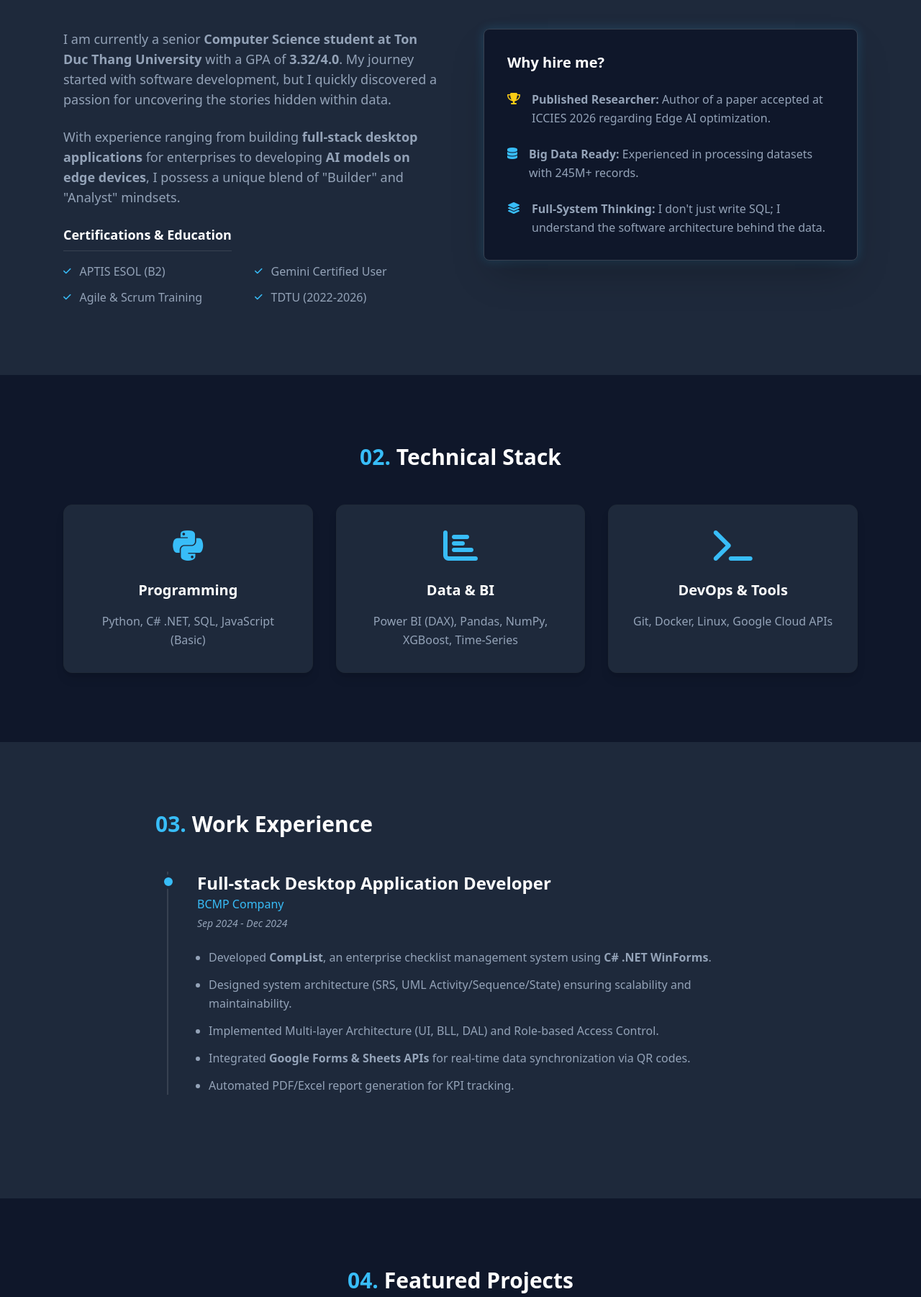
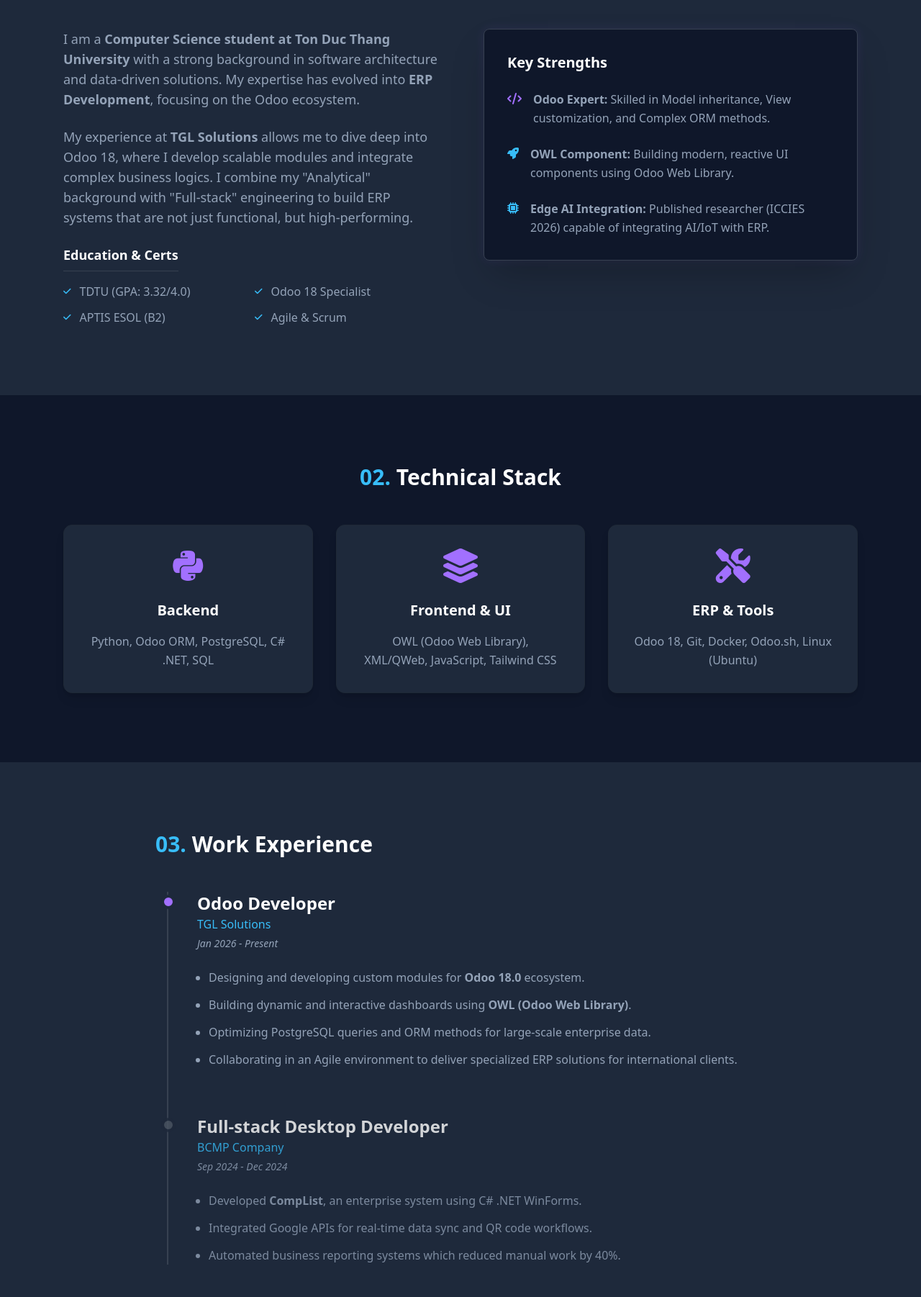
Before and after one commit to ngduy-dev/ngduy-dev.github.io, a plain HTML site: page index.html in a window 1280 px wide. Shown: the part 940-2742 px from the top of the page at 72% size. Drawn offline with nearby package versions, Linux system fonts and the light colour scheme.

Commit message:
Update title and content for Odoo Developer role

```diff
--- a/index.html
+++ b/index.html
@@ -3,7 +3,7 @@
 <head>
     <meta charset="UTF-8">
     <meta name="viewport" content="width=device-width, initial-scale=1.0">
-    <title>Nguyen Quoc Duy | Data Analyst & BI</title>
+    <title>Nguyen Quoc Duy | Odoo Developer</title>
     <script src="https://cdn.tailwindcss.com"></script>
     <link rel="stylesheet" href="https://cdnjs.cloudflare.com/ajax/libs/font-awesome/6.4.0/css/all.min.css">
 
@@ -12,10 +12,10 @@
             theme: {
                 extend: {
                     colors: {
-                        primary: '#0f172a', // Nền chính
-                        secondary: '#1e293b', // Nền phụ
-                        accent: '#38bdf8', // Màu điểm nhấn (Xanh dương)
-                        highlight: '#facc15', // Màu vàng highlight
+                        primary: '#0f172a',
+                        secondary: '#1e293b',
+                        accent: '#38bdf8', // Xanh dương Odoo-ish
+                        highlight: '#a270ff', // Màu tím đặc trưng Odoo
                         textGray: '#94a3b8'
                     }
                 }
@@ -26,14 +26,14 @@
     <style>
         .fade-in { animation: fadeIn 1s ease-in forwards; opacity: 0; }
         @keyframes fadeIn { from { opacity: 0; transform: translateY(20px); } to { opacity: 1; transform: translateY(0); } }
-        .project-card:hover { transform: translateY(-5px); border-color: #38bdf8; }
+        .project-card:hover { transform: translateY(-5px); border-color: #a270ff; }
     </style>
 </head>
 <body class="bg-primary text-white font-sans antialiased leading-relaxed">
 
     <nav class="fixed w-full z-50 bg-primary/95 backdrop-blur-sm border-b border-gray-800 shadow-md">
         <div class="max-w-7xl mx-auto px-6 py-4 flex justify-between items-center">
-            <a href="#" class="text-2xl font-bold text-accent tracking-tighter">NQD<span class="text-white">.</span></a>
+            <a href="#" class="text-2xl font-bold text-accent tracking-tighter">NQD<span class="text-highlight">.</span></a>
             <div class="space-x-8 text-sm font-medium hidden md:block">
                 <a href="#about" class="hover:text-accent transition">About</a>
                 <a href="#skills" class="hover:text-accent transition">Skills</a>
@@ -47,10 +47,10 @@
     <section class="min-h-screen flex items-center justify-center pt-10">
         <div class="max-w-4xl mx-auto px-6 text-center fade-in" style="animation-delay: 0.2s;">
             <h1 class="text-5xl md:text-7xl font-bold mb-4 text-white tracking-tight">Nguyen Quoc Duy</h1>
-            <h2 class="text-2xl md:text-3xl text-accent font-medium mb-6">Data Analyst | Business Intelligence</h2>
+            <h2 class="text-2xl md:text-3xl text-highlight font-medium mb-6">Odoo Developer | Python & ERP Specialist</h2>
 
             <p class="text-textGray max-w-3xl mx-auto mb-10 text-lg leading-relaxed">
-                Analyst focused on transforming complex datasets into actionable business strategies. Expertise spans retail analytics, time-series forecasting, and automated reporting systems, supported by a strong foundation in software engineering and applied AI.
+                Software Engineer specializing in <strong>Odoo 18 ERP</strong> development. Expert in building custom modules, optimizing business workflows, and creating modern UI components with <strong>OWL</strong>. Passionate about bridging the gap between robust backend logic and intuitive enterprise solutions.
             </p>
 
             <div class="flex flex-wrap justify-center items-center gap-6 text-sm md:text-base text-gray-400 font-mono">
@@ -80,39 +80,39 @@
             <div class="grid grid-cols-1 lg:grid-cols-2 gap-16 items-start">
                 <div class="text-textGray text-lg space-y-6">
                     <p>
-                        I am currently a senior <strong>Computer Science student at Ton Duc Thang University</strong> with a GPA of <strong>3.32/4.0</strong>. My journey started with software development, but I quickly discovered a passion for uncovering the stories hidden within data.
+                        I am a <strong>Computer Science student at Ton Duc Thang University</strong> with a strong background in software architecture and data-driven solutions. My expertise has evolved into <strong>ERP Development</strong>, focusing on the Odoo ecosystem.
                     </p>
                     <p>
-                        With experience ranging from building <strong>full-stack desktop applications</strong> for enterprises to developing <strong>AI models on edge devices</strong>, I possess a unique blend of "Builder" and "Analyst" mindsets.
+                        My experience at <strong>TGL Solutions</strong> allows me to dive deep into Odoo 18, where I develop scalable modules and integrate complex business logics. I combine my "Analytical" background with "Full-stack" engineering to build ERP systems that are not just functional, but high-performing.
                     </p>
 
                     <div class="mt-8">
-                        <h4 class="text-white font-bold mb-4 border-b border-gray-700 pb-2 inline-block">Certifications & Education</h4>
+                        <h4 class="text-white font-bold mb-4 border-b border-gray-700 pb-2 inline-block">Education & Certs</h4>
                         <ul class="grid grid-cols-1 sm:grid-cols-2 gap-3 text-base">
+                            <li class="flex items-center"><i class="fas fa-check text-accent mr-3 text-xs"></i> TDTU (GPA: 3.32/4.0)</li>
+                            <li class="flex items-center"><i class="fas fa-check text-accent mr-3 text-xs"></i> Odoo 18 Specialist</li>
                             <li class="flex items-center"><i class="fas fa-check text-accent mr-3 text-xs"></i> APTIS ESOL (B2)</li>
-                            <li class="flex items-center"><i class="fas fa-check text-accent mr-3 text-xs"></i> Gemini Certified User</li>
-                            <li class="flex items-center"><i class="fas fa-check text-accent mr-3 text-xs"></i> Agile & Scrum Training</li>
-                            <li class="flex items-center"><i class="fas fa-check text-accent mr-3 text-xs"></i> TDTU (2022-2026)</li>
+                            <li class="flex items-center"><i class="fas fa-check text-accent mr-3 text-xs"></i> Agile & Scrum</li>
                         </ul>
                     </div>
                 </div>
 
                 <div class="relative mt-8 lg:mt-0">
-                    <div class="absolute inset-0 bg-accent rounded-lg blur opacity-20"></div>
+                    <div class="absolute inset-0 bg-highlight rounded-lg blur opacity-10"></div>
                     <div class="relative bg-primary p-8 rounded-lg border border-gray-700 shadow-2xl">
-                        <h3 class="text-xl font-bold text-white mb-6">Why hire me?</h3>
+                        <h3 class="text-xl font-bold text-white mb-6">Key Strengths</h3>
                         <ul class="space-y-6 text-textGray">
                             <li class="flex">
-                                <i class="fas fa-trophy text-highlight mt-1 mr-4"></i>
-                                <span><strong>Published Researcher:</strong> Author of a paper accepted at ICCIES 2026 regarding Edge AI optimization.</span>
+                                <i class="fas fa-code text-highlight mt-1 mr-4"></i>
+                                <span><strong>Odoo Expert:</strong> Skilled in Model inheritance, View customization, and Complex ORM methods.</span>
                             </li>
                             <li class="flex">
-                                <i class="fas fa-database text-accent mt-1 mr-4"></i>
-                                <span><strong>Big Data Ready:</strong> Experienced in processing datasets with 245M+ records.</span>
+                                <i class="fas fa-rocket text-accent mt-1 mr-4"></i>
+                                <span><strong>OWL Component:</strong> Building modern, reactive UI components using Odoo Web Library.</span>
                             </li>
                             <li class="flex">
-                                <i class="fas fa-layer-group text-accent mt-1 mr-4"></i>
-                                <span><strong>Full-System Thinking:</strong> I don't just write SQL; I understand the software architecture behind the data.</span>
+                                <i class="fas fa-microchip text-accent mt-1 mr-4"></i>
+                                <span><strong>Edge AI Integration:</strong> Published researcher (ICCIES 2026) capable of integrating AI/IoT with ERP.</span>
                             </li>
                         </ul>
                     </div>
@@ -125,20 +125,20 @@
         <div class="max-w-6xl mx-auto px-6">
             <h2 class="text-3xl font-bold mb-12 text-center"><span class="text-accent">02.</span> Technical Stack</h2>
             <div class="grid grid-cols-1 md:grid-cols-3 gap-8">
-                <div class="p-8 bg-secondary rounded-xl shadow-lg border border-gray-800 hover:border-accent transition duration-300 text-center">
-                    <div class="text-accent text-5xl mb-6"><i class="fab fa-python"></i></div>
-                    <h3 class="text-xl font-bold mb-4 text-white">Programming</h3>
-                    <p class="text-textGray leading-relaxed">Python, C# .NET, SQL, JavaScript (Basic)</p>
+                <div class="p-8 bg-secondary rounded-xl shadow-lg border border-gray-800 hover:border-highlight transition duration-300 text-center">
+                    <div class="text-highlight text-5xl mb-6"><i class="fab fa-python"></i></div>
+                    <h3 class="text-xl font-bold mb-4 text-white">Backend</h3>
+                    <p class="text-textGray leading-relaxed">Python, Odoo ORM, PostgreSQL, C# .NET, SQL</p>
                 </div>
-                <div class="p-8 bg-secondary rounded-xl shadow-lg border border-gray-800 hover:border-accent transition duration-300 text-center">
-                    <div class="text-accent text-5xl mb-6"><i class="fas fa-chart-bar"></i></div>
-                    <h3 class="text-xl font-bold mb-4 text-white">Data & BI</h3>
-                    <p class="text-textGray leading-relaxed">Power BI (DAX), Pandas, NumPy, XGBoost, Time-Series</p>
+                <div class="p-8 bg-secondary rounded-xl shadow-lg border border-gray-800 hover:border-highlight transition duration-300 text-center">
+                    <div class="text-highlight text-5xl mb-6"><i class="fas fa-layer-group"></i></div>
+                    <h3 class="text-xl font-bold mb-4 text-white">Frontend & UI</h3>
+                    <p class="text-textGray leading-relaxed">OWL (Odoo Web Library), XML/QWeb, JavaScript, Tailwind CSS</p>
                 </div>
-                <div class="p-8 bg-secondary rounded-xl shadow-lg border border-gray-800 hover:border-accent transition duration-300 text-center">
-                    <div class="text-accent text-5xl mb-6"><i class="fas fa-terminal"></i></div>
-                    <h3 class="text-xl font-bold mb-4 text-white">DevOps & Tools</h3>
-                    <p class="text-textGray leading-relaxed">Git, Docker, Linux, Google Cloud APIs</p>
+                <div class="p-8 bg-secondary rounded-xl shadow-lg border border-gray-800 hover:border-highlight transition duration-300 text-center">
+                    <div class="text-highlight text-5xl mb-6"><i class="fas fa-tools"></i></div>
+                    <h3 class="text-xl font-bold mb-4 text-white">ERP & Tools</h3>
+                    <p class="text-textGray leading-relaxed">Odoo 18, Git, Docker, Odoo.sh, Linux (Ubuntu)</p>
                 </div>
             </div>
         </div>
@@ -146,19 +146,31 @@
 
     <section id="experience" class="py-24 bg-secondary">
         <div class="max-w-4xl mx-auto px-6">
-            <h2 class="text-3xl font-bold mb-12 items-center"><span class="text-accent">03.</span>  Work Experience</h2>
+            <h2 class="text-3xl font-bold mb-12 items-center"><span class="text-accent">03.</span> Work Experience</h2>
             <div class="border-l-2 border-gray-700 pl-10 relative ml-4">
-                <div class="mb-12 relative">
-                    <span class="absolute -left-[50px] top-1 bg-accent h-5 w-5 rounded-full border-4 border-secondary"></span>
-                    <h3 class="text-2xl font-bold text-white">Full-stack Desktop Application Developer</h3>
+
+                <div class="mb-16 relative">
+                    <span class="absolute -left-[50px] top-1 bg-highlight h-5 w-5 rounded-full border-4 border-secondary"></span>
+                    <h3 class="text-2xl font-bold text-white">Odoo Developer</h3>
+                    <h4 class="text-accent font-medium mb-1">TGL Solutions</h4>
+                    <p class="text-sm text-textGray mb-6 italic">Jan 2026 - Present</p>
+                    <ul class="list-disc text-textGray space-y-3 pl-4">
+                        <li>Designing and developing custom modules for <strong>Odoo 18.0</strong> ecosystem.</li>
+                        <li>Building dynamic and interactive dashboards using <strong>OWL (Odoo Web Library)</strong>.</li>
+                        <li>Optimizing PostgreSQL queries and ORM methods for large-scale enterprise data.</li>
+                        <li>Collaborating in an Agile environment to deliver specialized ERP solutions for international clients.</li>
+                    </ul>
+                </div>
+
+                <div class="mb-12 relative opacity-80">
+                    <span class="absolute -left-[50px] top-1 bg-gray-600 h-5 w-5 rounded-full border-4 border-secondary"></span>
+                    <h3 class="text-2xl font-bold text-white">Full-stack Desktop Developer</h3>
                     <h4 class="text-accent font-medium mb-1">BCMP Company</h4>
                     <p class="text-sm text-textGray mb-6 italic">Sep 2024 - Dec 2024</p>
                     <ul class="list-disc text-textGray space-y-3 pl-4">
-                        <li>Developed <strong>CompList</strong>, an enterprise checklist management system using <strong>C# .NET WinForms</strong>.</li>
-                        <li>Designed system architecture (SRS, UML Activity/Sequence/State) ensuring scalability and maintainability.</li>
-                        <li>Implemented Multi-layer Architecture (UI, BLL, DAL) and Role-based Access Control.</li>
-                        <li>Integrated <strong>Google Forms & Sheets APIs</strong> for real-time data synchronization via QR codes.</li>
-                        <li>Automated PDF/Excel report generation for KPI tracking.</li>
+                        <li>Developed <strong>CompList</strong>, an enterprise system using C# .NET WinForms.</li>
+                        <li>Integrated Google APIs for real-time data sync and QR code workflows.</li>
+                        <li>Automated business reporting systems which reduced manual work by 40%.</li>
                     </ul>
                 </div>
             </div>
@@ -167,48 +179,43 @@
 
     <section id="projects" class="py-24">
         <div class="max-w-7xl mx-auto px-6">
-            <h2 class="text-3xl font-bold mb-12 text-center"><span class="text-accent">04.</span> Featured Projects</h2>
+            <h2 class="text-3xl font-bold mb-12 text-center"><span class="text-accent">04.</span> Portfolio Highlights</h2>
 
             <div class="grid grid-cols-1 md:grid-cols-2 lg:grid-cols-3 gap-8">
 
                 <div class="bg-secondary rounded-xl p-8 border border-gray-800 project-card transition duration-300 flex flex-col h-full">
                     <div class="flex justify-between items-center mb-6">
-                        <i class="fas fa-chart-line text-4xl text-accent"></i>
-                        <a href="https://github.com/ngduy-dev/Retail-Sales-Performance-Analysis" target="_blank"><i class="fab fa-github text-2xl text-textGray hover:text-white"></i></a>
+                        <i class="fas fa-boxes text-4xl text-highlight"></i>
+                        <a href="#" target="_blank"><i class="fab fa-github text-2xl text-textGray hover:text-white"></i></a>
                     </div>
-                    <h3 class="text-xl font-bold mb-3 text-white">Retail Sales Forecasting</h3>
+                    <h3 class="text-xl font-bold mb-3 text-white">Odoo 18 Inventory Sync</h3>
                     <p class="text-textGray text-sm mb-6 flex-grow">
-                        Analyzed <strong>245M+ records</strong>. Built ETL pipelines and XGBoost model (R<sup>2</sup> = 0.54) to forecast demand. Identified +28-35% traffic peak on Saturdays.
+                        Custom Odoo module to synchronize multi-warehouse inventory via REST API. Implemented advanced tracking and automated reordering rules.
                     </p>
                     <div class="text-xs text-accent font-mono space-x-2 mt-auto">
+                        <span class="bg-primary px-2 py-1 rounded">Odoo 18</span>
                         <span class="bg-primary px-2 py-1 rounded">Python</span>
-                        <span class="bg-primary px-2 py-1 rounded">Power BI</span>
-                        <span class="bg-primary px-2 py-1 rounded">XGBoost</span>
+                        <span class="bg-primary px-2 py-1 rounded">XML</span>
                     </div>
                 </div>
 
                 <div class="bg-secondary rounded-xl p-8 border border-yellow-500/30 project-card transition duration-300 flex flex-col h-full relative overflow-hidden">
                     <div class="absolute top-0 right-0 w-24 h-24 bg-yellow-500/10 rounded-bl-full -mr-4 -mt-4"></div>
-
                     <div class="flex justify-between items-center mb-6">
                         <i class="fas fa-microchip text-4xl text-accent"></i>
                         <a href="https://github.com/vinhisreal/YOLO-LitePi" target="_blank"><i class="fab fa-github text-2xl text-textGray hover:text-white"></i></a>
                     </div>
-
                     <h3 class="text-xl font-bold mb-3 text-white">YOLO-LitePi (Research)</h3>
-
                     <div class="mb-4">
                         <span class="inline-flex items-center px-3 py-1 rounded-full text-xs font-bold bg-yellow-500/20 text-yellow-400 border border-yellow-500/50">
                             <i class="fas fa-trophy mr-2"></i> Accepted for ICCIES 2026
                         </span>
                     </div>
-
                     <p class="text-textGray text-sm mb-6 flex-grow">
-                        Edge-optimized traffic sign recognition on Raspberry Pi 5. Achieved 24 FPS using custom YOLO architecture and NCNN backend optimization.
+                        Edge-optimized traffic sign recognition on Raspberry Pi 5. Achieved 24 FPS using custom YOLO architecture.
                     </p>
                     <div class="text-xs text-accent font-mono space-x-2 mt-auto">
                         <span class="bg-primary px-2 py-1 rounded">PyTorch</span>
-                        <span class="bg-primary px-2 py-1 rounded">Raspberry Pi</span>
                         <span class="bg-primary px-2 py-1 rounded">NCNN</span>
                     </div>
                 </div>
@@ -218,14 +225,13 @@
                         <i class="fas fa-tasks text-4xl text-accent"></i>
                         <a href="https://github.com/ngduy-dev/CompList" target="_blank"><i class="fab fa-github text-2xl text-textGray hover:text-white"></i></a>
                     </div>
-                    <h3 class="text-xl font-bold mb-3 text-white">CompList Enterprise System</h3>
+                    <h3 class="text-xl font-bold mb-3 text-white">CompList Enterprise</h3>
                     <p class="text-textGray text-sm mb-6 flex-grow">
-                        Desktop checklist management system for BCMP Company. Features QR workflows, automated PDF reporting, and Google API integration.
+                        Desktop checklist management system for BCMP Company. Features QR workflows and automated PDF reporting.
                     </p>
                     <div class="text-xs text-accent font-mono space-x-2 mt-auto">
                         <span class="bg-primary px-2 py-1 rounded">C# .NET</span>
                         <span class="bg-primary px-2 py-1 rounded">Google API</span>
-                        <span class="bg-primary px-2 py-1 rounded">WinForms</span>
                     </div>
                 </div>
 
@@ -234,13 +240,13 @@
     </section>
 
     <section id="contact" class="py-24 text-center bg-primary border-t border-gray-800">
-        <h2 class="text-3xl md:text-4xl font-bold mb-4 text-white">Ready to drive business value through data.</h2>
+        <h2 class="text-3xl md:text-4xl font-bold mb-4 text-white">Building the future of ERP together.</h2>
         <p class="text-textGray text-lg">
-            Contact me at <a href="mailto:nguyenduy24.work@gmail.com" class="text-accent hover:text-white transition font-medium decoration-2 underline-offset-4 hover:underline">nguyenduy24.work@gmail.com</a>
+            Open for Odoo-related collaborations: <a href="mailto:nguyenduy24.work@gmail.com" class="text-highlight hover:text-white transition font-medium decoration-2 underline-offset-4 hover:underline">nguyenduy24.work@gmail.com</a>
         </p>
 
         <footer class="mt-20 text-xs text-gray-700">
-            <p>Designed & Built by Nguyen Quoc Duy</p>
+            <p>Designed & Built by Nguyen Quoc Duy | Odoo Dev</p>
         </footer>
     </section>
 
```
